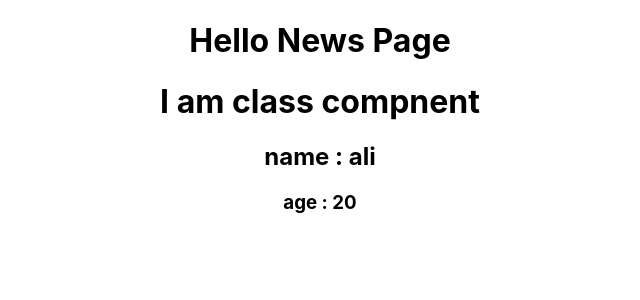
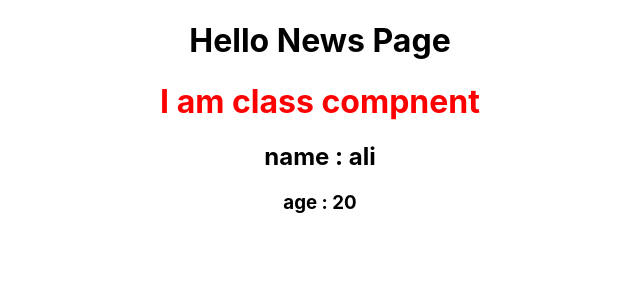
Before and after one commit to abdelrahmanShabaan/React_js_ITI_XMaster_Packages, a React (Create React App) app: page / in a window 1280 px wide. Shown: the top 300 px of the page, without its empty margins (320-960 px from the left). Built offline with nearby package versions, Linux system fonts and the light colour scheme.

Commit message:
added style for h1 on component

```diff
--- a/src/AppClassComponent.js
+++ b/src/AppClassComponent.js
@@ -43,9 +43,11 @@ class AppClassComponent extends React.Component{
     return(
         //fregement elements
         <>
-        <h1>I am class compnent</h1>
+            {/* way to write style {{  }} */}
+        <h1 style={{color:'red'}}>I am class compnent</h1>
         <h2>name : {this.state.name} </h2>
         <h3>age : {this.state.age} </h3>
+
         </>
     )
 
```
